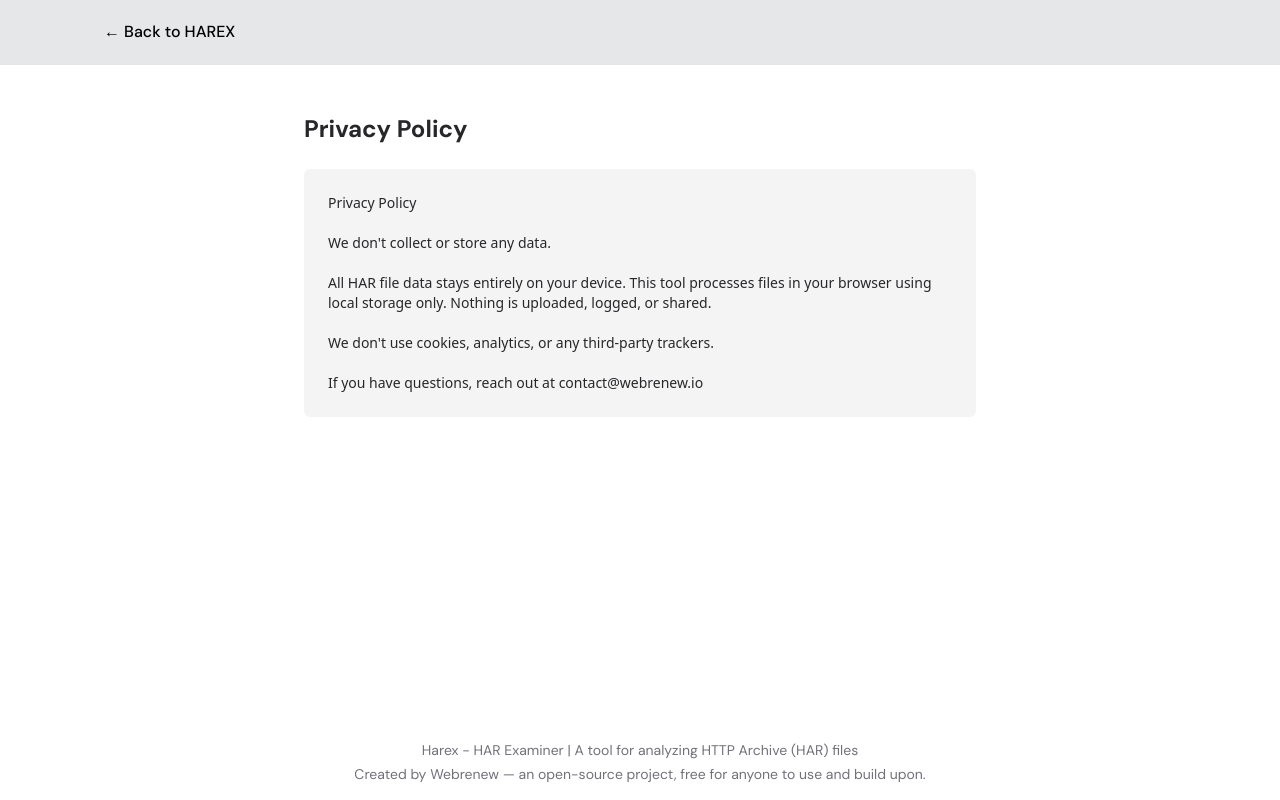
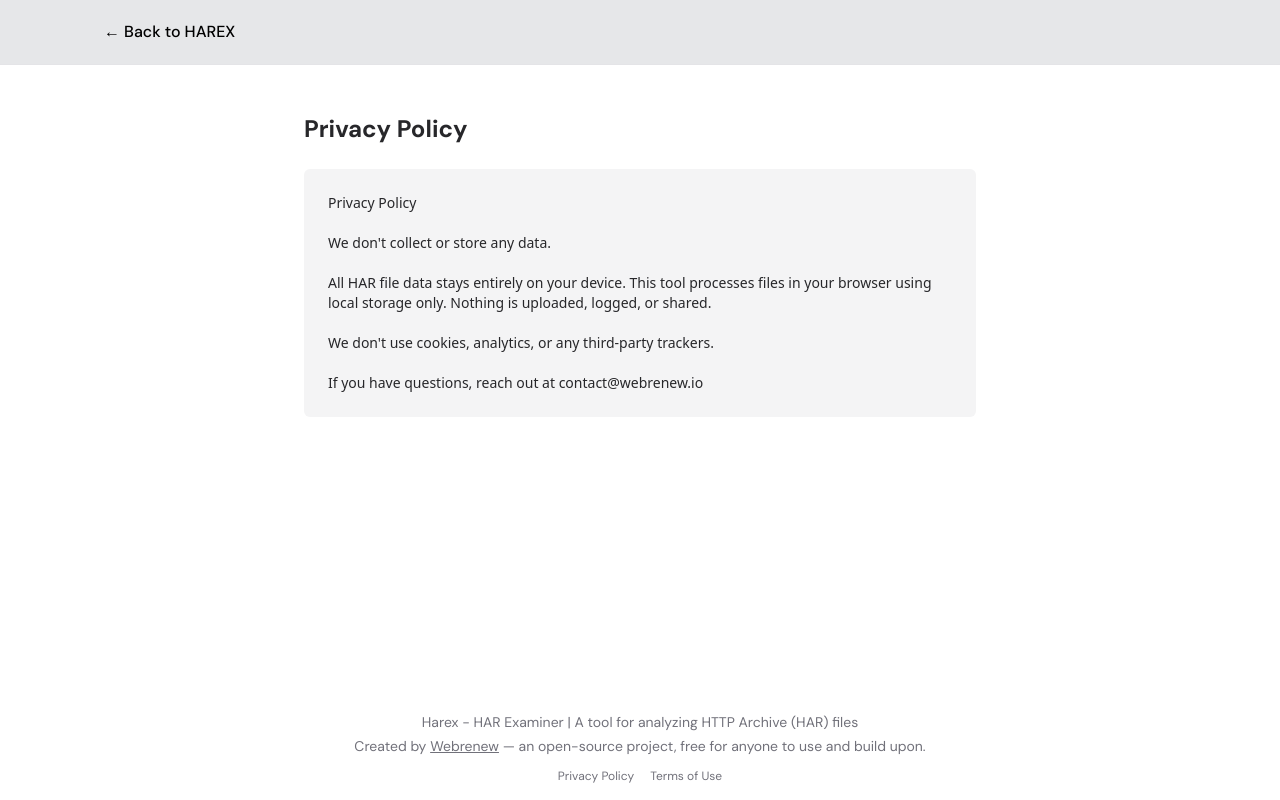
Before and after one commit to charlesrhoward/harex, a Next.js app: page /legal/privacy in a window 1280 px wide. Built offline with nearby package versions, Linux system fonts and the light colour scheme.

Commit message:
Create shared Footer component and ensure Terms/Privacy open in same tab

```diff
--- a/src/app/legal/[slug]/page.tsx
+++ b/src/app/legal/[slug]/page.tsx
@@ -3,6 +3,7 @@
 import { useEffect, useState } from 'react';
 import { useParams } from 'next/navigation';
 import Link from 'next/link';
+import { Footer } from '../../../components/footer';
 
 export default function LegalPage() {
   const params = useParams();
@@ -74,16 +75,7 @@
         </div>
       </main>
 
-      <footer className="p-4 mt-auto">
-        <div className="container mx-auto text-center">
-          <p className="text-sm text-zinc-500 dark:text-zinc-400">
-            Harex - HAR Examiner | A tool for analyzing HTTP Archive (HAR) files
-          </p>
-          <p className="text-sm text-zinc-500 dark:text-zinc-400 mt-1">
-            Created by Webrenew — an open-source project, free for anyone to use and build upon.
-          </p>
-        </div>
-      </footer>
+      <Footer />
     </div>
   );
 }
--- /dev/null
+++ b/src/components/footer.tsx
@@ -0,0 +1,30 @@
+import Link from 'next/link';
+
+export function Footer() {
+  return (
+    <footer className="p-4 mt-auto">
+      <div className="container mx-auto text-center">
+        <p className="text-sm text-zinc-500 dark:text-zinc-400">
+          Harex - HAR Examiner | A tool for analyzing HTTP Archive (HAR) files
+        </p>
+        <p className="text-sm text-zinc-500 dark:text-zinc-400 mt-1">
+          Created by <a href="https://webrenew.com" target="_blank" rel="noopener noreferrer" className="underline">Webrenew</a> — an open-source project, free for anyone to use and build upon.
+        </p>
+        <div className="flex justify-center mt-3 space-x-4">
+          <Link
+            href="/legal/privacy"
+            className="text-xs text-zinc-500 dark:text-zinc-400 hover:text-emerald-600 dark:hover:text-emerald-400 transition-colors"
+          >
+            Privacy Policy
+          </Link>
+          <Link
+            href="/legal/terms"
+            className="text-xs text-zinc-500 dark:text-zinc-400 hover:text-emerald-600 dark:hover:text-emerald-400 transition-colors"
+          >
+            Terms of Use
+          </Link>
+        </div>
+      </div>
+    </footer>
+  );
+}
--- a/src/components/har-viewer/har-viewer.tsx
+++ b/src/components/har-viewer/har-viewer.tsx
@@ -2,11 +2,12 @@
 
 import React, { useState } from "react";
 import { HarUploader } from "./har-uploader";
-import { HarTable } from "./har-table";
 import { HarData } from "./har-types";
 import { ThemeToggle } from "../theme-toggle";
+import { HarTable } from "./har-table";
+import Link from "next/link";
 import { Github } from "lucide-react";
-import Link from "next/link";
+import { Footer } from "../footer";
 
 export function HarViewer() {
   const [harData, setHarData] = useState<HarData | null>(null);
@@ -82,34 +83,7 @@
         </div>
       </main>
 
-      <footer className="p-4 mt-auto">
-        <div className="container mx-auto text-center">
-          <p className="text-sm text-zinc-500 dark:text-zinc-400">
-            Harex - HAR Examiner | A tool for analyzing HTTP Archive (HAR) files
-          </p>
-          <p className="text-sm text-zinc-500 dark:text-zinc-400 mt-1">
-            Created by <a href="https://webrenew.com" target="_blank" rel="noopener noreferrer" className="underline">Webrenew</a> — an open-source project, free for anyone to use and build upon.
-          </p>
-          <div className="flex justify-center mt-3 space-x-4">
-            <a
-              href="/legal/privacy"
-              target="_blank"
-              rel="noopener noreferrer"
-              className="text-xs text-zinc-500 dark:text-zinc-400 hover:text-emerald-600 dark:hover:text-emerald-400 transition-colors"
-            >
-              Privacy Policy
-            </a>
-            <a
-              href="/legal/terms"
-              target="_blank"
-              rel="noopener noreferrer"
-              className="text-xs text-zinc-500 dark:text-zinc-400 hover:text-emerald-600 dark:hover:text-emerald-400 transition-colors"
-            >
-              Terms of Use
-            </a>
-          </div>
-        </div>
-      </footer>
+      <Footer />
     </div>
   );
 }
```
